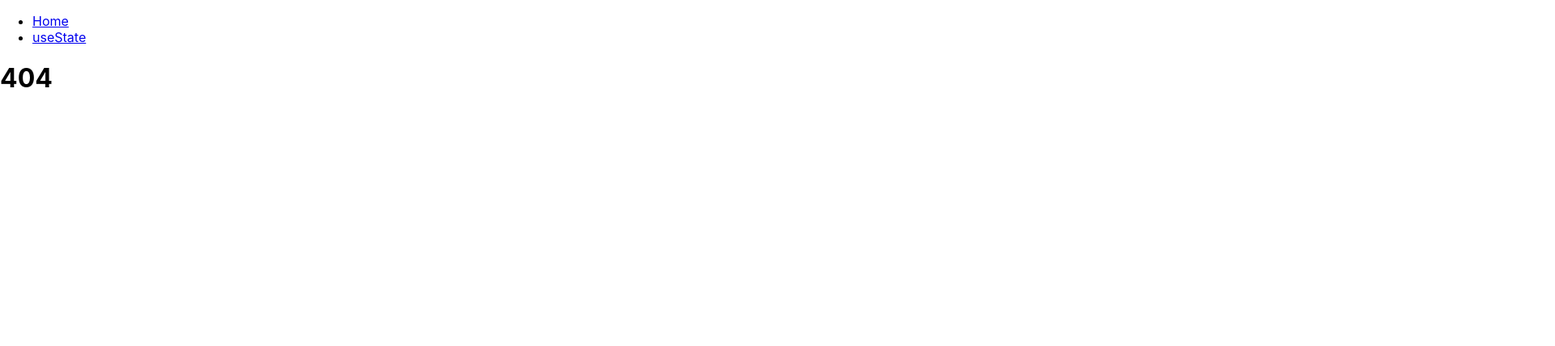
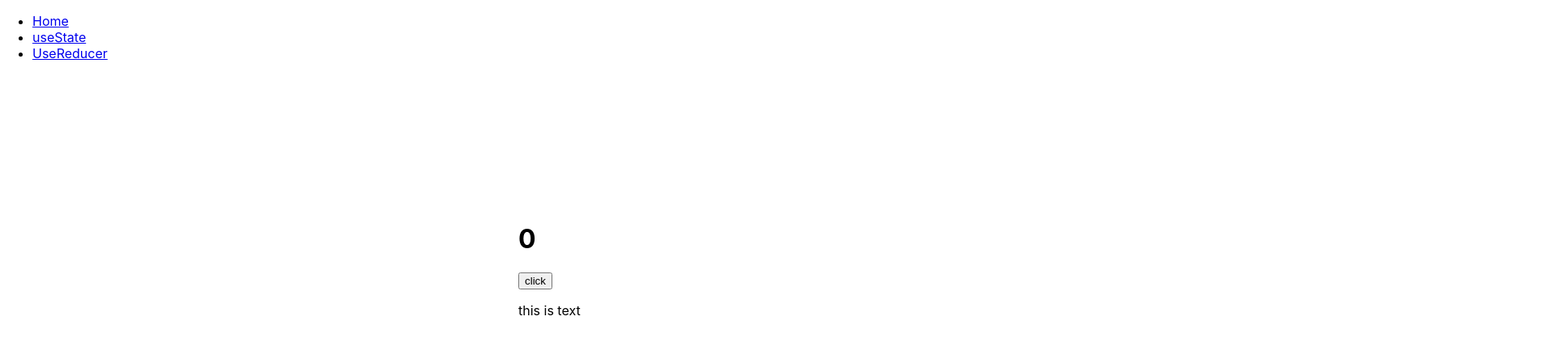
Before and after one commit to Maede-Dev/all-react-hooks, a React (Create React App) app: page /UseReducer in a window 1280 px wide. Before the commit this address had no page. Shown: the top 428 px of the page at 81% size, 1920 px wide, since content can reach past the window. Built offline with nearby package versions, Linux system fonts and the light colour scheme.

Commit message:
handle useReducer in project

```diff
--- a/src/index.js
+++ b/src/index.js
@@ -6,6 +6,7 @@ import Layout from "./pages/components/layout/Layout";
 import Home from "./pages/components/home/Home";
 import UseState from "./pages/components/useState/UseState";
 import NoPage from "./pages/components/404/NoPge";
+import UseReducer from "./pages/components/useReducer/UseReducer";
 
 const root = ReactDOM.createRoot(document.getElementById("root"));
 root.render(
@@ -14,6 +15,7 @@ root.render(
       <Route path="/" element={<Layout />}>
         <Route index element={<Home />} />
         <Route path="useState" element={<UseState />} />
+        <Route path="UseReducer" element={<UseReducer />} />
         <Route path="*" element={<NoPage />} />
       </Route>
     </Routes>
--- a/src/pages/components/layout/Layout.js
+++ b/src/pages/components/layout/Layout.js
@@ -11,6 +11,9 @@ const Layout = () => {
           <li>
             <Link to="/UseState">useState</Link>
           </li>
+          <li>
+            <Link to="/UseReducer">UseReducer</Link>
+          </li>
         </ul>
       </nav>
 
--- /dev/null
+++ b/src/pages/components/useReducer/UseReducer.js
@@ -0,0 +1,60 @@
+// this is use when you want to use useState and use 2 diffrent useState but in useReducer u can use it simple
+
+// import { useState } from "react";
+// import s from "./style.module.scss";
+
+// const UseReducer = () => {
+//   const [count, setCount] = useState(0);
+//   const [showText, setShowText] = useState(true);
+//   return (
+//     <div className={s.container}>
+//       {/* //useReducer is replace for usestate */}
+//       <h1>{count}</h1>
+//       <button
+//         onClick={() => {
+//           setCount(count + 1);
+//           setShowText(!showText);
+//         }}
+//       >
+//         click
+//       </button>
+//       {showText && <p> this is text </p>}
+//     </div>
+//   );
+// };
+
+// export default UseReducer;
+
+//this is use reducer
+
+import { useReducer } from "react";
+import s from "./style.module.scss";
+
+const reducer = (state, action) => {
+  switch (action.type) {
+    case "INCREMENT":
+      return { count: state.count + 1, showText: state.showText };
+    case "toggleShowText":
+      return { count: state.count, showText: !state.showText };
+  }
+};
+const UseReducer = () => {
+  const [state, dispatch] = useReducer(reducer, { count: 0, showText: true });
+  return (
+    <div className={s.container}>
+      {/* //useReducer is replace for usestate */}
+      <h1>{state.count}</h1>
+      <button
+        onClick={() => {
+          dispatch({ type: "INCREMENT" });
+          dispatch({ type: "toggleShowText" });
+        }}
+      >
+        click
+      </button>
+      {state.showText && <p> this is text </p>}
+    </div>
+  );
+};
+
+export default UseReducer;
--- /dev/null
+++ b/src/pages/components/useReducer/style.module.scss
@@ -0,0 +1,5 @@
+.container {
+  width: 100%;
+  align-items: center;
+  margin: 200px 50%;
+}
```
